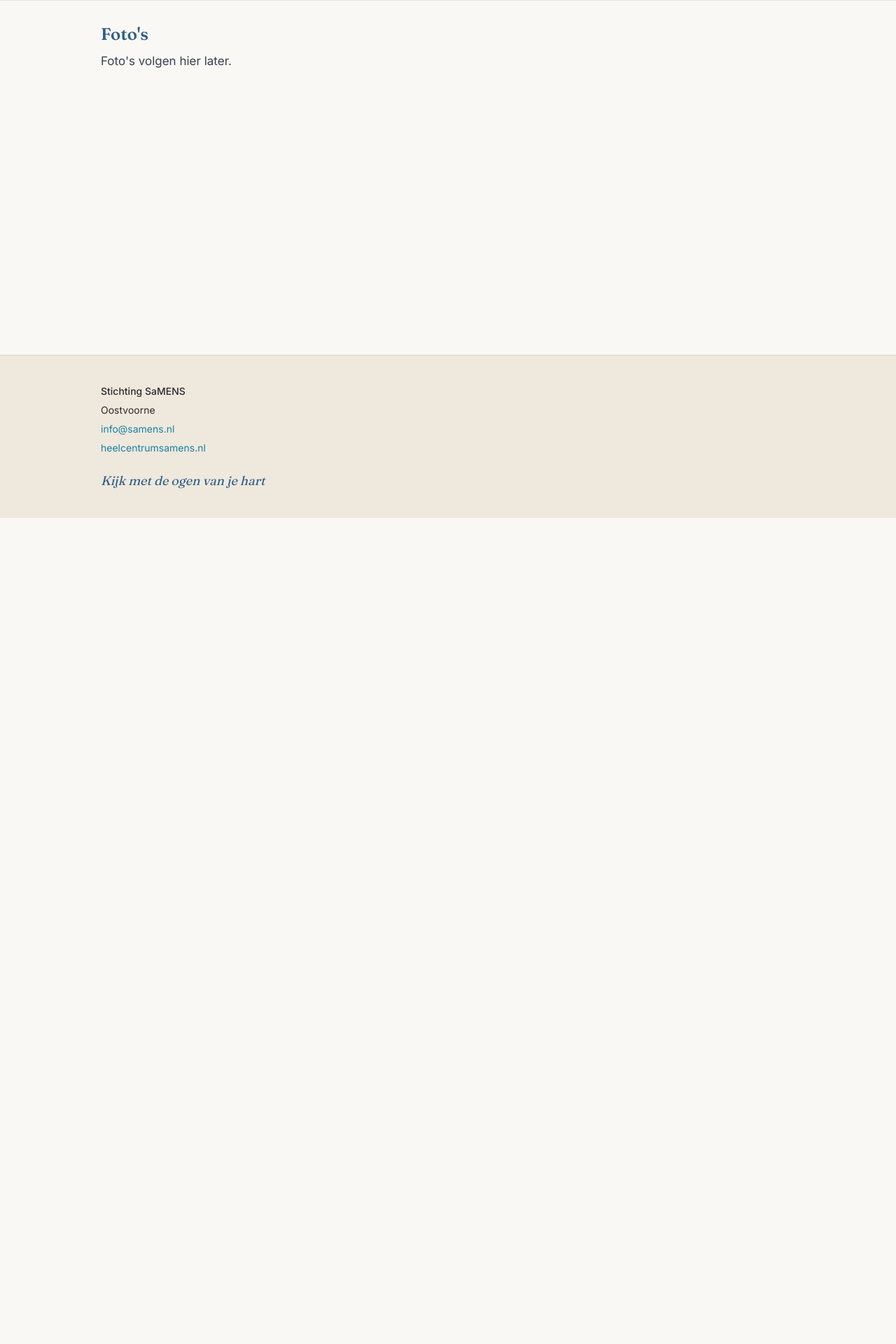
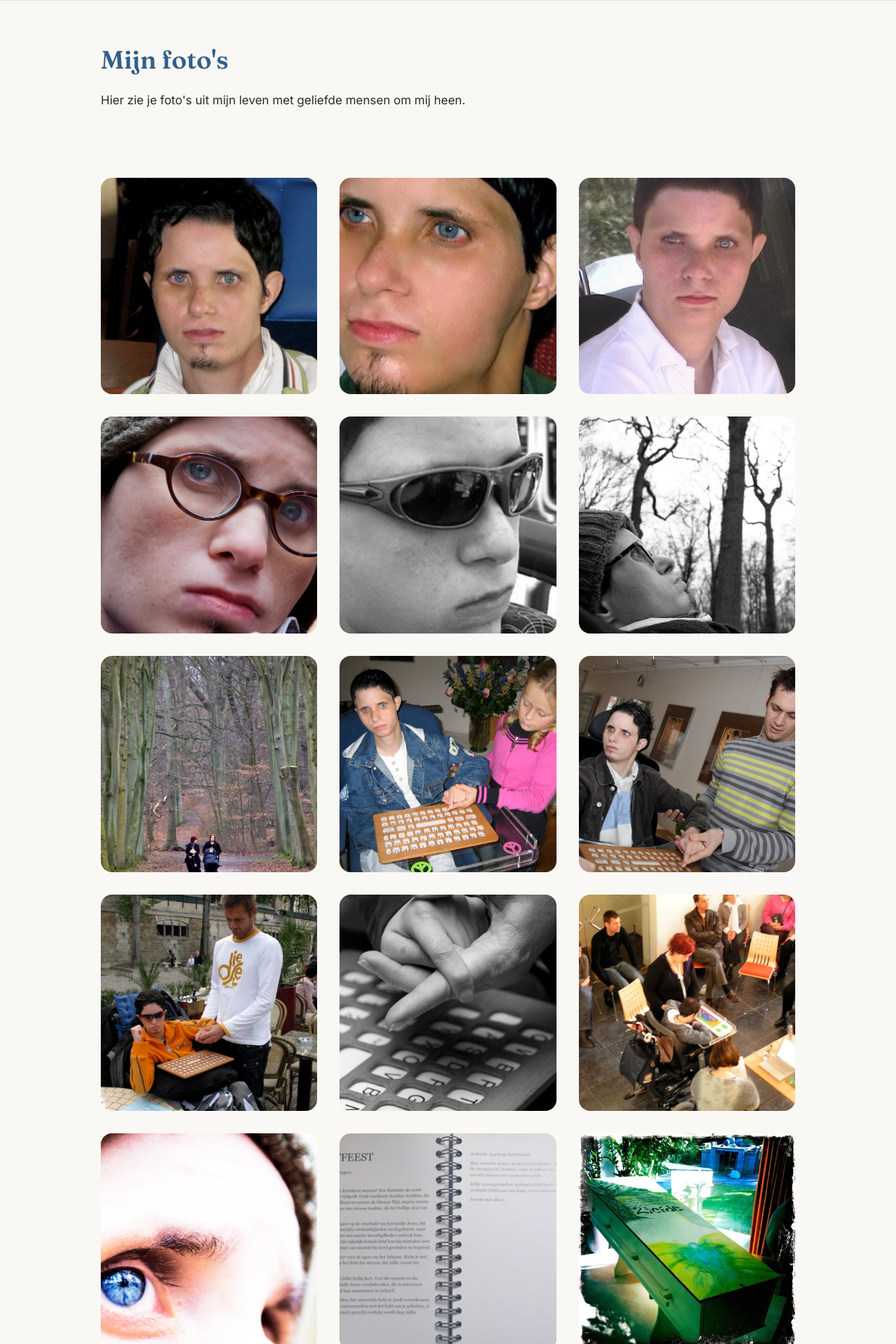
Before and after one commit to poelsys/niekzervaas, a Next.js app: page /media/fotos in a window 1280 px wide. Shown: the part 60-1980 px from the top of the page at 70% size. Before the commit the page ends 800 px from the top, so only its background shows below. Built offline with nearby package versions, Linux system fonts and the light colour scheme.

Commit message:
fotopagina met raster van 15 foto's

```diff
--- a/app/media/fotos/page.tsx
+++ b/app/media/fotos/page.tsx
@@ -1,4 +1,7 @@
 import type { Metadata } from "next";
+import Image from "next/image";
+import Link from "next/link";
+import { fotos } from "@/lib/fotos";
 
 export const metadata: Metadata = {
   title: "Foto's",
@@ -6,10 +9,39 @@ export const metadata: Metadata = {
 
 export default function FotosPage() {
   return (
-    <div>
-      <h1 className="text-2xl font-semibold">Foto&apos;s</h1>
-      <p className="mt-2 text-gray-700">
-        Foto&apos;s volgen hier later.
+    <div className="space-y-16 py-4 md:space-y-24 md:py-8">
+      <header>
+        <h1 className="text-3xl md:text-4xl">Mijn foto&apos;s</h1>
+        <p className="prose-niek mt-6">
+          Hier zie je foto&apos;s uit mijn leven met geliefde mensen om mij
+          heen.
+        </p>
+      </header>
+
+      <ul className="grid grid-cols-2 gap-6 md:grid-cols-3 md:gap-8">
+        {fotos.map((foto) => (
+          <li key={foto.bestand}>
+            <div className="relative aspect-square overflow-hidden rounded-2xl">
+              <Image
+                src={`/fotos/${foto.bestand}`}
+                alt={foto.alt}
+                fill
+                sizes="(min-width: 768px) 20rem, 50vw"
+                className={
+                  foto.bestand === "IMG_7551.JPG"
+                    ? "object-cover object-left-bottom"
+                    : "object-cover"
+                }
+              />
+            </div>
+          </li>
+        ))}
+      </ul>
+
+      <p>
+        <Link href="/media" className="text-zee underline underline-offset-4">
+          Terug naar Media
+        </Link>
       </p>
     </div>
   );
--- /dev/null
+++ b/lib/fotos.ts
@@ -0,0 +1,31 @@
+export type Foto = {
+  bestand: string;
+  alt: string;
+};
+
+export const fotos: Foto[] = [
+  { bestand: "IMG_7549.JPG", alt: "Portret van Niek" },
+  { bestand: "IMG_7556.JPG", alt: "Close-up portret van Niek" },
+  { bestand: "IMG_7559.JPG", alt: "Portret van Niek op jongere leeftijd" },
+  { bestand: "IMG_7555.JPG", alt: "Portret van Niek met een bril" },
+  {
+    bestand: "IMG_7560.JPG",
+    alt: "Zwart-wit portret van Niek met een zonnebril",
+  },
+  { bestand: "IMG_7551.JPG", alt: "Niek kijkt omhoog naar de bomen" },
+  { bestand: "IMG_7553.JPG", alt: "Een rolstoel op een bospad" },
+  {
+    bestand: "IMG_7545.JPG",
+    alt: "Niek met zijn ondersteuner aan het letterbord",
+  },
+  {
+    bestand: "IMG_7550.JPG",
+    alt: "Niek wijst letters aan, een man ondersteunt zijn hand",
+  },
+  { bestand: "IMG_7546.JPG", alt: "Niek met het letterbord, buiten" },
+  { bestand: "IMG_7554.JPG", alt: "Een hand op het letterbord, zwart-wit" },
+  { bestand: "IMG_7547.JPG", alt: "Bijeenkomst in een kring" },
+  { bestand: "IMG_7552.JPG", alt: "Close-up van een blauw oog" },
+  { bestand: "IMG_7567.JPG", alt: "Opengeslagen boek met tekst" },
+  { bestand: "IMG_7558.JPG", alt: "Beschilderde kist" },
+];
```
